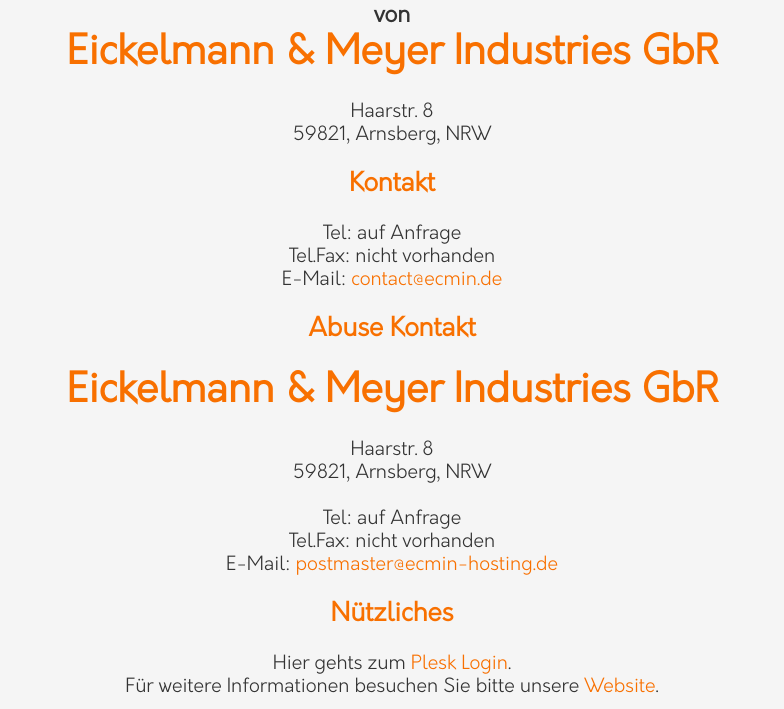
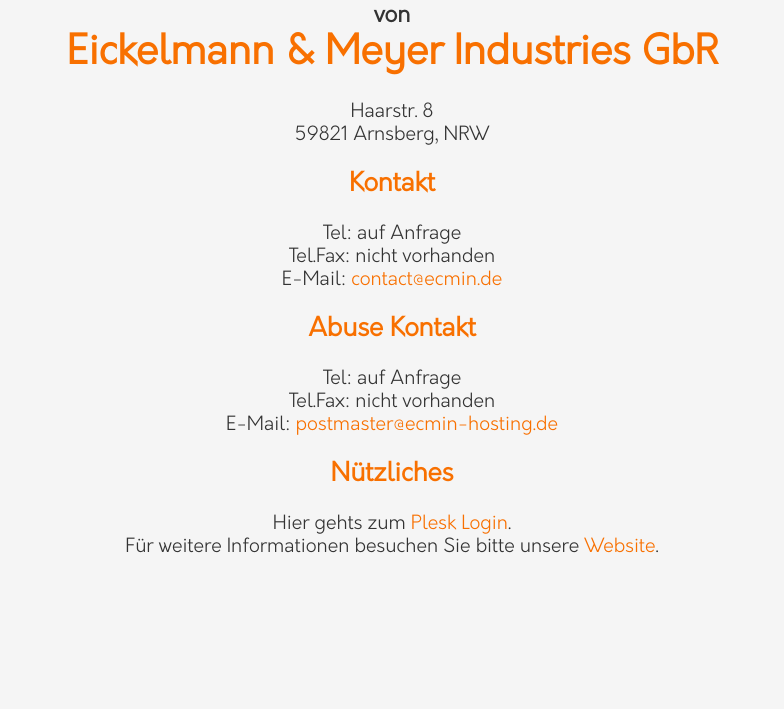
Before and after one commit to robinrm/Website_Company_Info, a plain HTML site: page index.html in a window 1280 px wide. Shown: the part 342-1051 px from the top of the page, without its empty margins (248-1032 px from the left). After the commit the page ends 911 px from the top, so only its background shows below. Drawn offline with Linux system fonts and the light colour scheme.

Commit message:
changed contact info

```diff
--- a/index.html
+++ b/index.html
@@ -28,7 +28,7 @@
                     <h2>Eickelmann & Meyer Industries GbR</h2>
                     <br />
                     <p>Haarstr. 8</p>
-                    <p>59821, Arnsberg, NRW</p>
+                    <p>59821 Arnsberg, NRW</p>
                 </div>
                 <br />
                 <div class="contact">
@@ -44,11 +44,6 @@
                 <br />
                 <div class="abuse">
                     <h4>Abuse Kontakt</h4>
-                    <br />
-                    <h2>Eickelmann & Meyer Industries GbR</h2>
-                    <br />
-                    <p>Haarstr. 8</p>
-                    <p>59821, Arnsberg, NRW</p>
                     <br />
                     <p>Tel: auf Anfrage</p>
                     <p>Tel.Fax: nicht vorhanden</p>
```
